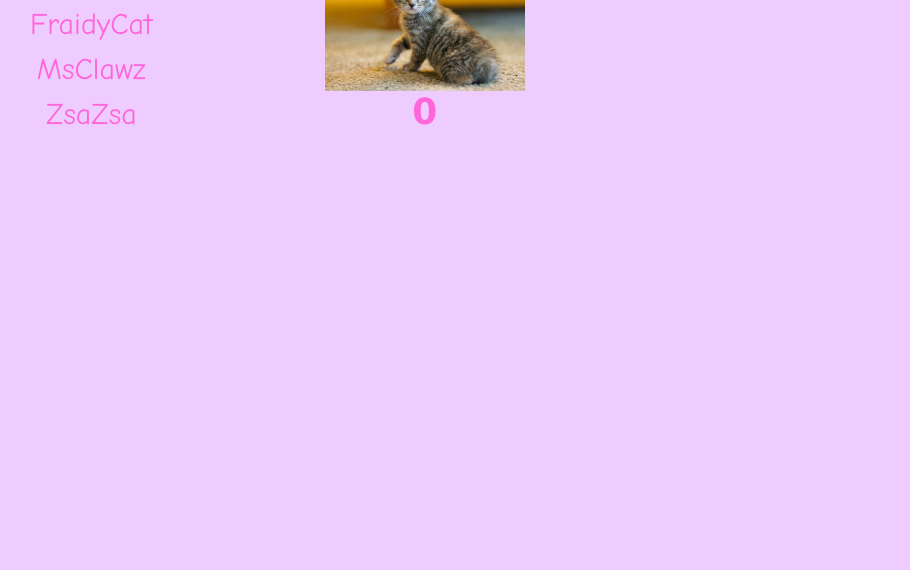
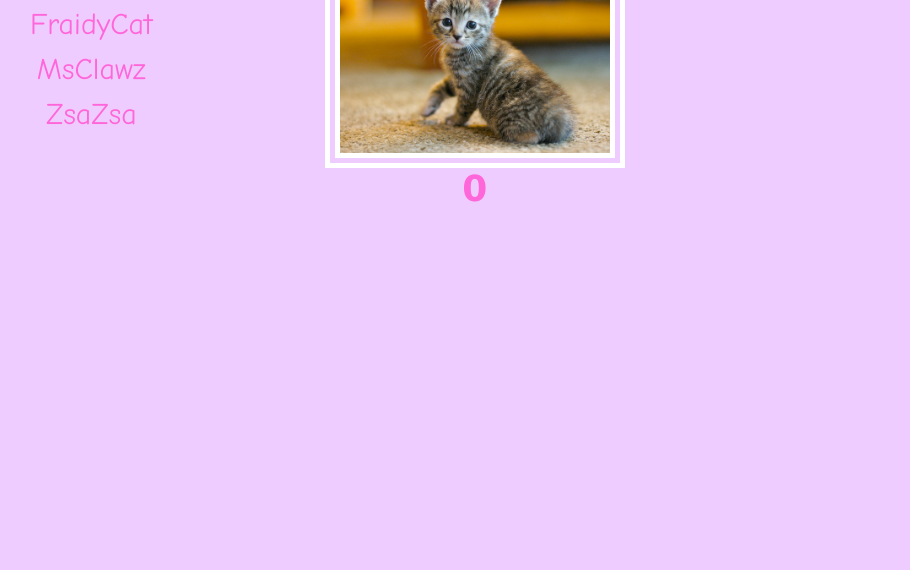
Before and after one commit to LauraLeeLee/cat-clicker, a plain HTML site: page index.html in a window 1280 px wide. Shown: the part 230-800 px from the top of the page, without its empty margins (112-1022 px from the left). Drawn offline with nearby package versions, Linux system fonts and the light colour scheme.

Commit message:
edits css for image and image div

```diff
--- a/css/style.css
+++ b/css/style.css
@@ -64,10 +64,12 @@ h4 {
 #display-div {
   /*float: right;*/
   margin-top: 20px;
-  width: 200px;
+  width: 300px;
+  text-align: center;
 }
-.display-img {
-  width: 100px;
+
+#cat-image {
+  border: 15px double #fff;
 }
 
 li {
--- a/index.html
+++ b/index.html
@@ -25,7 +25,7 @@
           <ul id="cat-list"></ul>
         </div>
       </div>
-      <div class = "col-sm-8 display-img">
+      <div class = "col-sm-8">
         <div id="display-div">
           <h3 id="name"></h3>
           <img id="cat-image" class="img-responsive" src="#">
```
